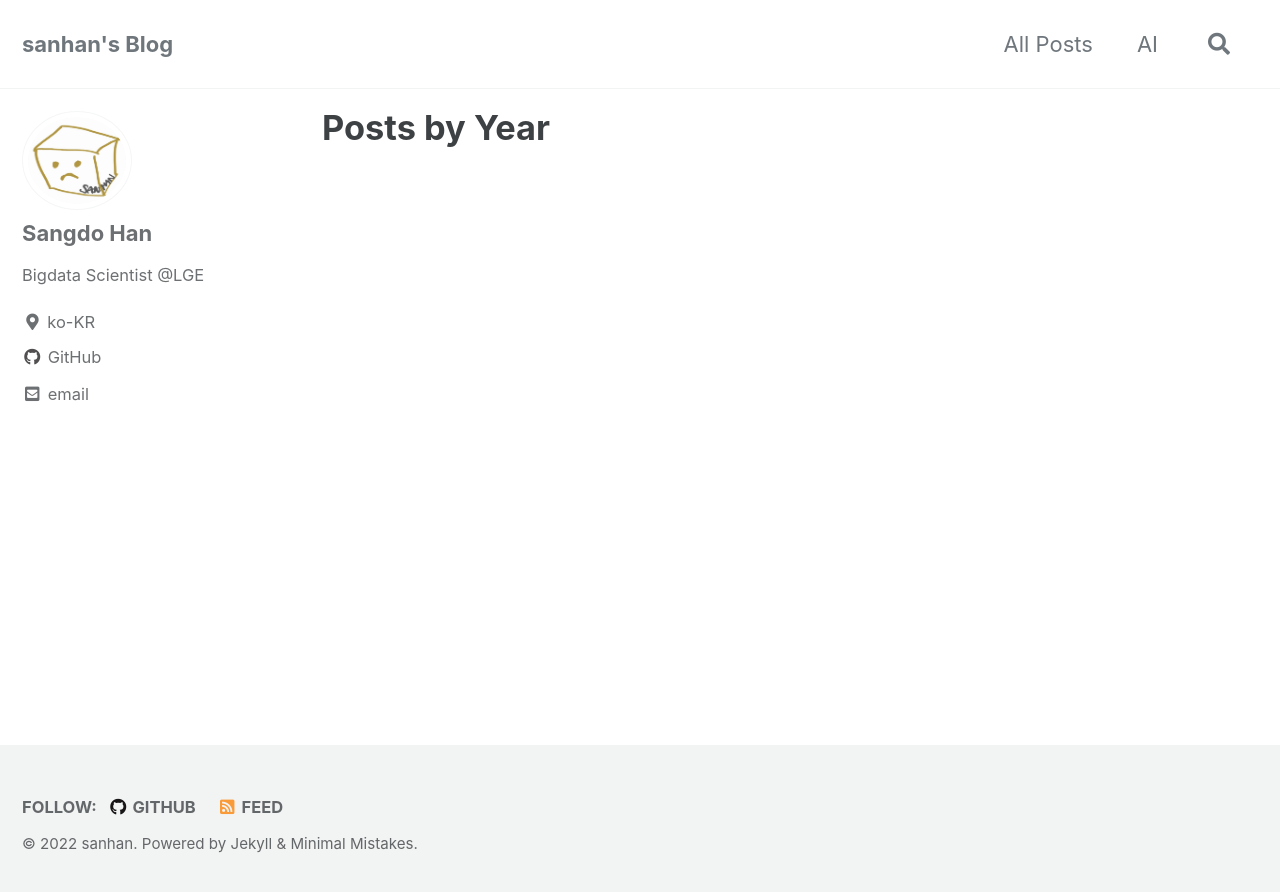
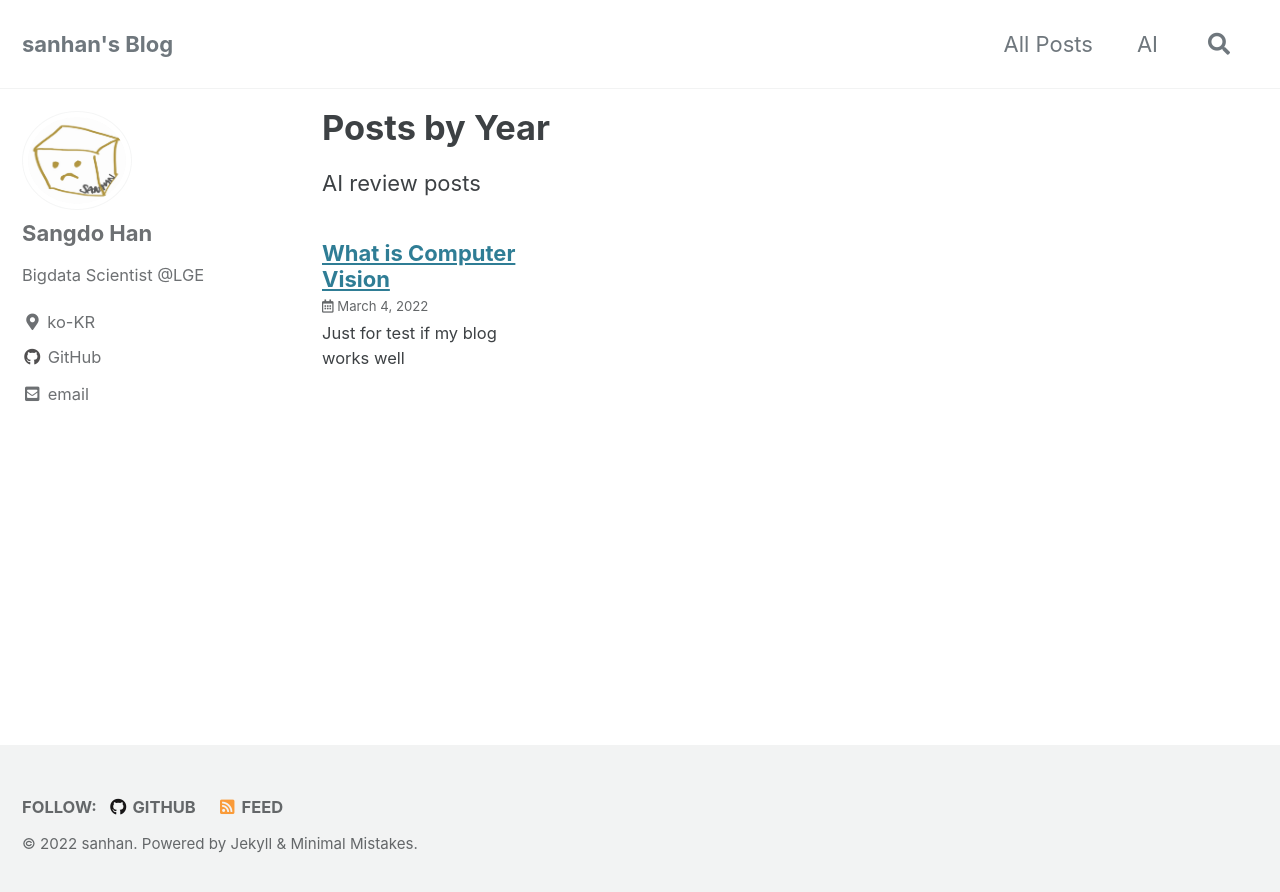
Before and after one commit to Sangdo-Han/Sangdo-Han.github.io, a Jekyll site: the page built from _pages/postai-archive.md, in a window 1280 px wide. Shown: the top 892 px of the page. Built offline with Jekyll 4.4.1, drawn with Linux system fonts in a browser that asks for light colours; cached includes are drawn as plain includes.

Commit message:
[feat] hotfix

```diff
--- a/_config.yml
+++ b/_config.yml
@@ -264,7 +264,7 @@ defaults:
       path: ""
       type: postai
     values:
-      layout: collection
+      layout: single
       author_profile: true
       read_time: false
       comments: false
--- a/_data/navigation.yml
+++ b/_data/navigation.yml
@@ -3,7 +3,7 @@ main:
   - title: "All Posts"
     url: /year-archive/
   - title: "AI"
-    url: /postai/
+    url: /postai-archive/
   # - title: "Quick-Start Guide"
   #   url: https://mmistakes.github.io/minimal-mistakes/docs/quick-start-guide/
   # - title: "About"
--- a/_pages/postai.md
+++ b/_pages/postai-archive.md
@@ -1,7 +1,11 @@
 ---
 title: "Posts by Year"
-permalink: /postai/:path/
 layout: collection
+permalink: /postai/
+collection: postai
+entries_layout: grid
 classes: wide
 author_profile: true
 ---
+
+AI review posts
```
